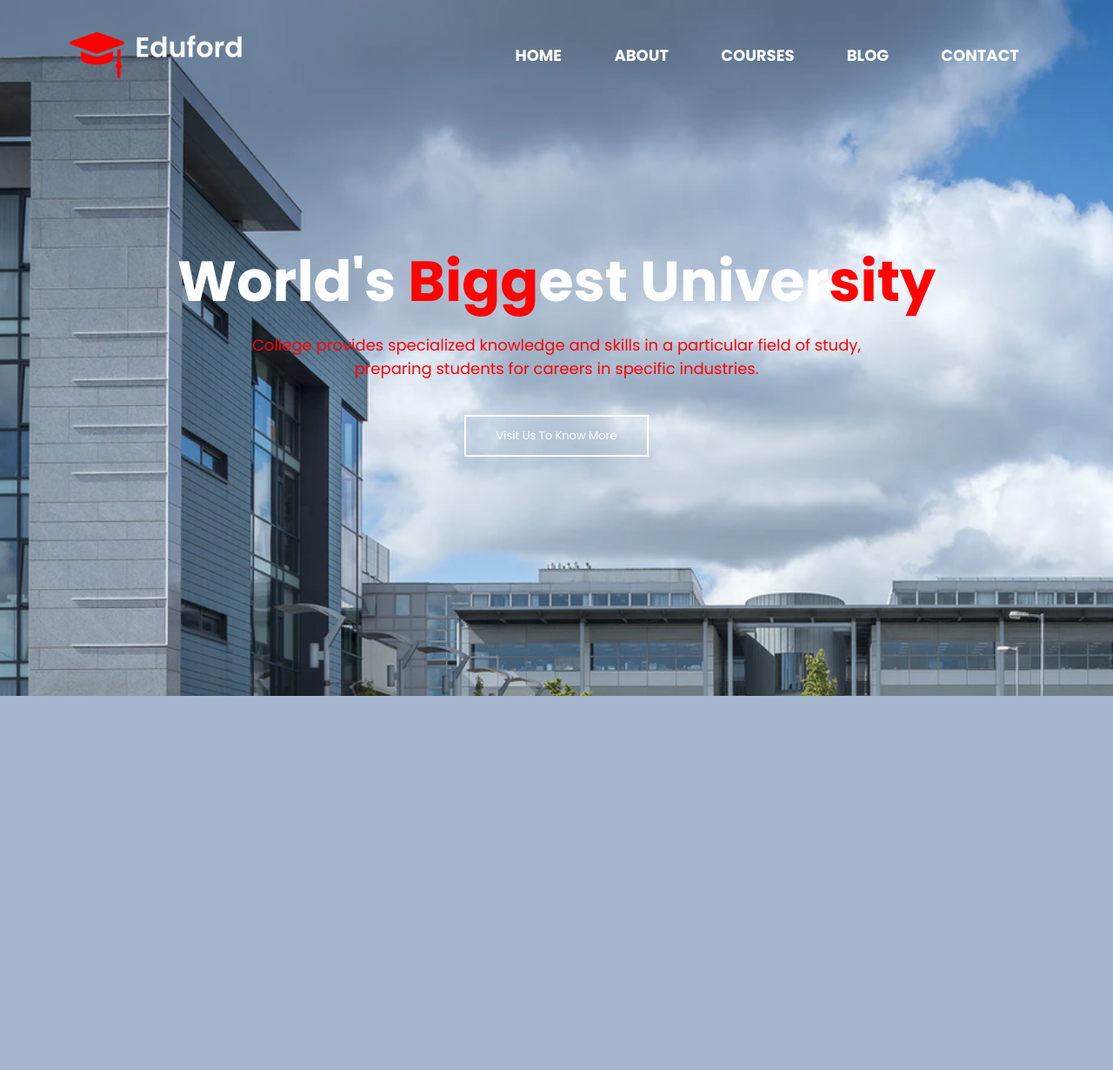
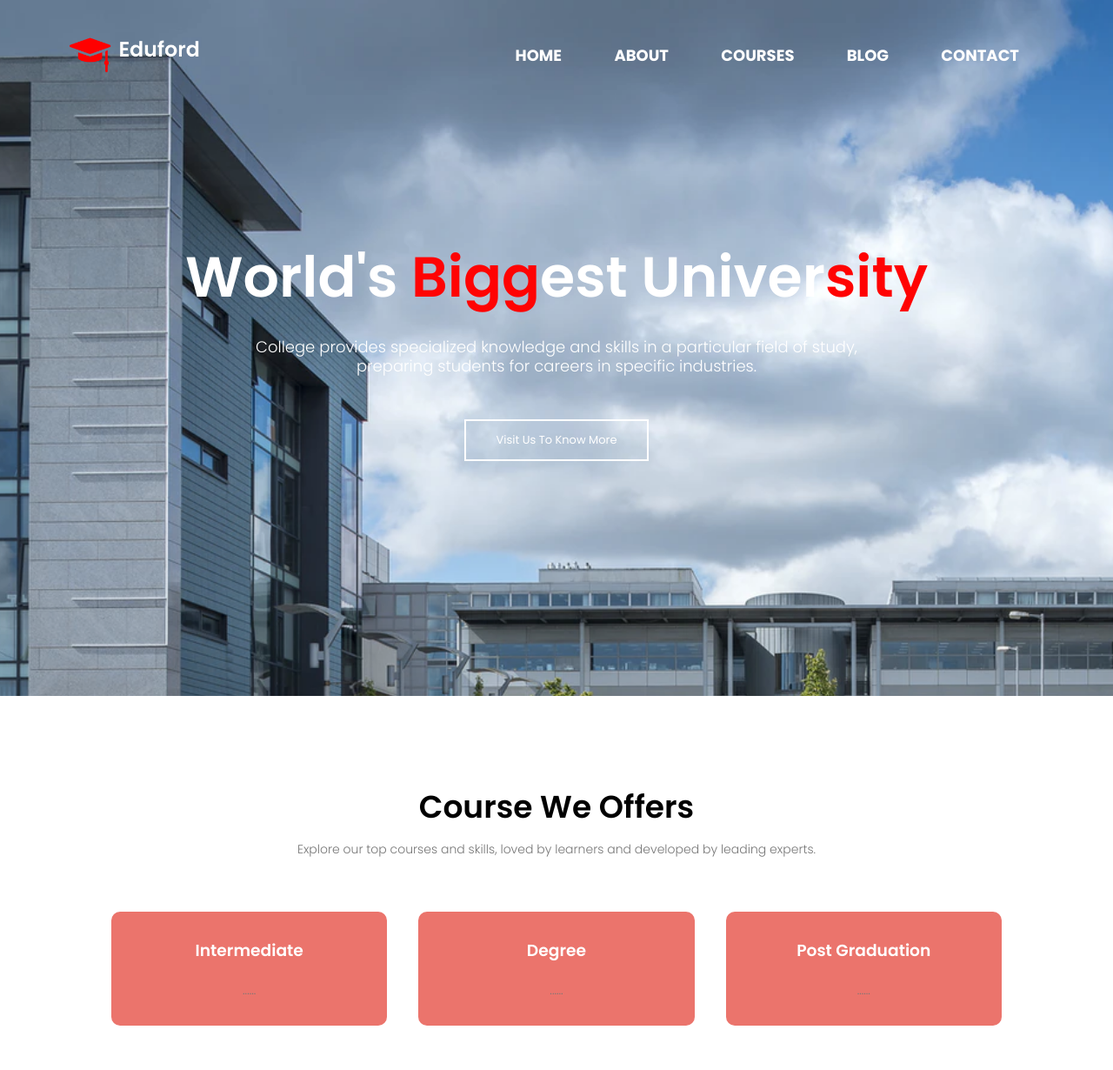
Before and after one commit to nithishkumar189704/College_website_python_django, a Django app: page / in a window 1280 px wide. Shown: the whole page at 87% size. Before the commit the page ends 800 px from the top, so only its background shows below. Run offline with Django 5.2, Linux system fonts and the light colour scheme.

Commit message:
collegemanagement

```diff
--- a/static/style.css
+++ b/static/style.css
@@ -23,7 +23,7 @@ nav{
     align-items: center;
 }
 nav img{
-    width: 200px;
+    width: 150px;
 }
 
 .nav-links{
@@ -71,7 +71,7 @@ nav img{
 .text-box p{
     margin: 10px 0 40px;
     font-size: 18px;
-    color:#ff0303;
+    color:#fff;
 }
 .hero-btn{
     display: inline-block;
@@ -90,6 +90,10 @@ nav img{
     transition: 1s;
 }
 
+nav .fa{
+    display: none;
+}
+
 @media(max-width: 700px){
     .text-box h1{
         font-size: 20px;
@@ -99,12 +103,68 @@ nav img{
     }
     .nav-links{
         position: absolute;
-        background: #ff0303;
+        background: #f44336;
         height: 100vh;
         width: 200px;
         top:0;
-        right: 0;
+        right: -200px;
         text-align: left;
         z-index: 2;
+        transition: 1s;
+    }
+    nav .fa{
+        display: block;
+        color: #fff;
+        margin: 10px;
+        cursor: pointer;
+    }
+    .nav-links ul{
+        padding: 30px;
     }
 }
+
+
+
+
+
+.course{
+    width: 80%;
+    margin: auto;
+    text-align: center;
+    padding-top: 100px;
+}
+h1{
+    font-size: 36px;
+    font-weight: 600;
+}
+p{
+    color: #777;
+    font-size: 14px;
+    font-weight: 300;
+    line-height: 22px;
+    padding: 10px;
+}
+
+.row{
+    margin-top: 5%;
+    display: flex;
+    justify-content: space-between;
+}
+.course-col{
+    flex-basis: 31%;
+    background: #eb746c;
+    border-radius: 10px;
+    margin-bottom: 5%;
+    padding: 20px 12px;
+    box-sizing: border-box;
+    transition: 0.5s;
+}
+h3{
+    color: #fff;
+    text-align: center;
+    font-weight: 600;
+    margin: 10px 0;
+}
+.course-col:hover{
+    box-shadow: 0 0 20px 0px rgba(0,0,0,0.2);
+}
--- a/templates/index.html
+++ b/templates/index.html
@@ -10,6 +10,7 @@
 <link rel="preconnect" href="https://fonts.gstatic.com" crossorigin>
 <link href="https://fonts.googleapis.com/css2?family=Poppins:wght@100;200;300;400;600;700&display=swap" rel="stylesheet">
     <link rel="stylesheet" href="/static/style.css">
+    <link rel="stylesheet" href="https://cdnjs.cloudflare.com/ajax/libs/font-awesome/6.0.0-beta3/css/all.min.css">
 
 </head>
 <body>
@@ -17,7 +18,8 @@
     <section class="header">
         <nav>
             <a href="index.html"><img src="{% static 'logo.png' %}"></a>
-            <div class="nav-links">
+            <div class="nav-links" id="navLinks">
+                <i class="fa fa-times" onclick="hideMenu()"></i>
                 <ul>
                     <li><a href="">HOME</a></li>
                     <li><a href="">ABOUT</a></li>
@@ -26,6 +28,7 @@
                     <li><a href="">CONTACT</a></li>
                 </ul>
             </div>
+            <i class="fa fa-bars" onclick="showMenu()"></i>
         </nav>
 <div class="text-box">
     <h1>World's <span>Bigg</span>est Univer<span>sity</span></h1>
@@ -34,5 +37,36 @@
 </div>
     </section>
 
+
+
+
+    <section class="course">
+        <h1>Course We Offers</h1>
+        <p>Explore our top courses and skills, loved by learners and developed by leading experts.</p>
+        <div class="row">
+            <div class="course-col">
+                <h3>Intermediate</h3>
+                <p>......</p>
+            </div>
+            <div class="course-col">
+                <h3>Degree</h3>
+                <p>......</p>
+            </div>
+            <div class="course-col">
+                <h3>Post Graduation</h3>
+                <p>......</p>
+            </div>
+        </div>
+    </section>
+
+    <script>
+        var navLinks = document.getElementById("navLinks");
+        function showMenu(){
+            navLinks.style.right ="0";
+        }
+        function hideMenu(){
+            navLinks.style.right ="-200px";
+        }
+    </script>
 </body>
 </html>
```
